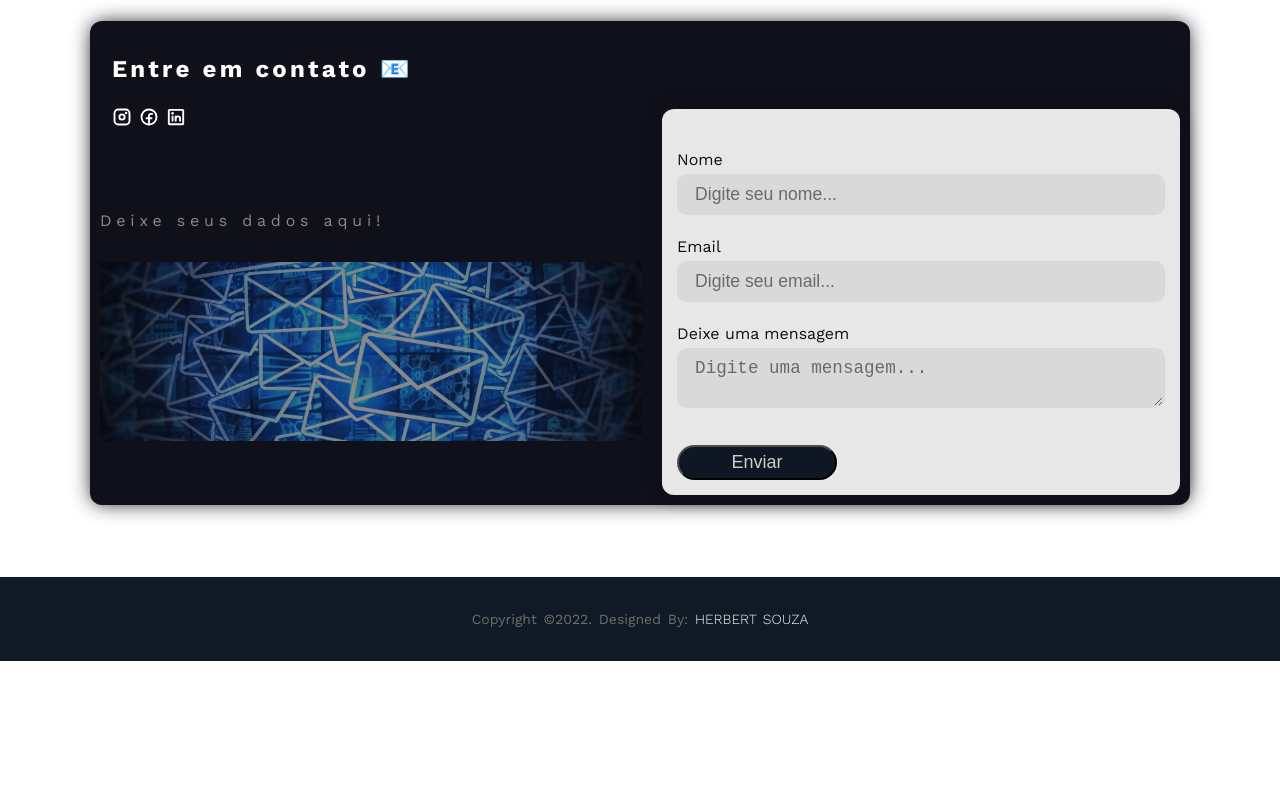
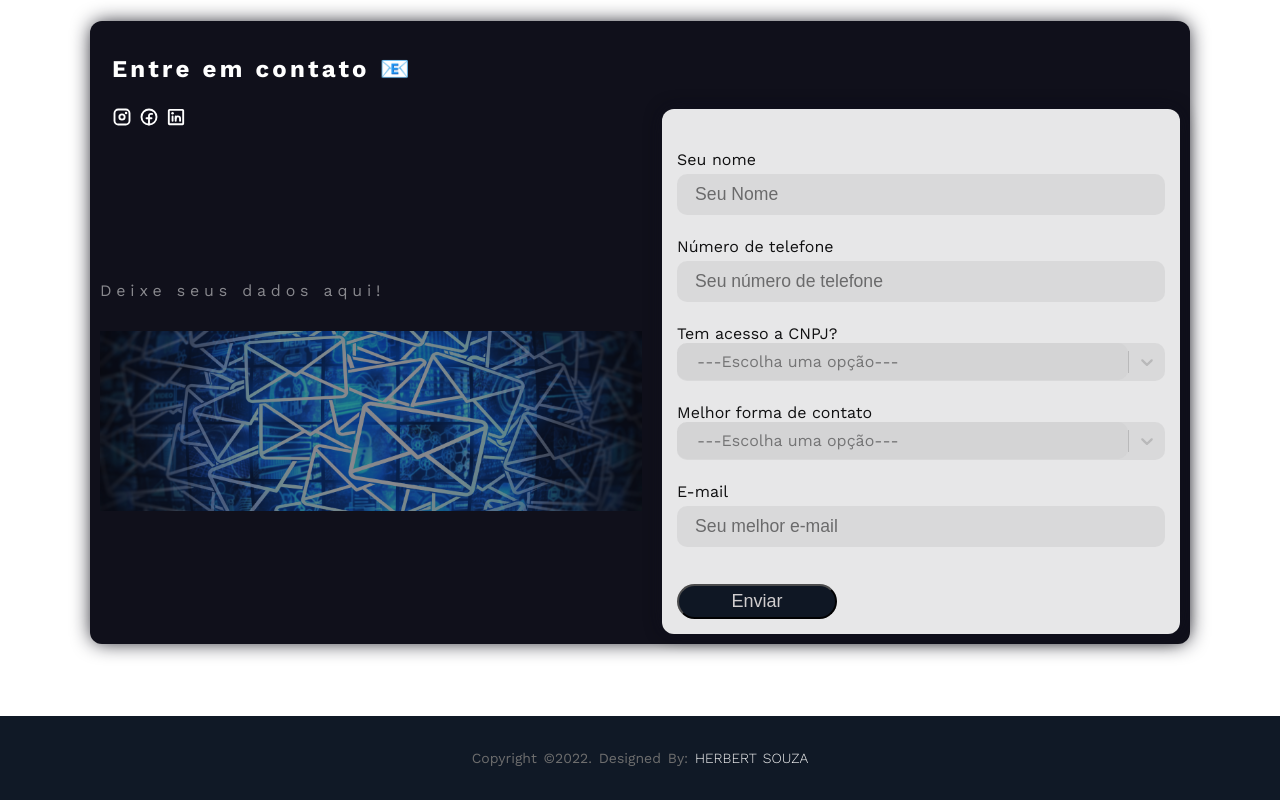
Before and after one commit to herbertcarnaubadesouza/LadingPageDiogo, a Next.js app: page / in a window 1280 px wide. Shown: the part 3760-4560 px from the top of the page. Before the commit the page ends 4421 px from the top, so only its background shows below. Built offline with nearby package versions, Linux system fonts and the light colour scheme.

Commit message:
select component

```diff
--- /dev/null
+++ b/components/Form/data.ts
@@ -0,0 +1,119 @@
+export interface ColourOption {
+    readonly value: string;
+    readonly label: string;
+}
+
+export interface ContactOption {
+    readonly value: string;
+    readonly label: string;
+}
+
+export const colourOptions: readonly ColourOption[] = [
+    { value: 'sim', label: 'Sim' },
+    { value: 'nao', label: 'Não', },
+];
+export const contactOptions: readonly ContactOption[] = [
+    { value: 'whatsapp', label: 'Whatsapp' },
+    { value: 'telefone', label: 'Telefone', },
+    { value: 'email', label: 'E-mail', },
+];
+
+export interface FlavourOption {
+    readonly value: string;
+    readonly label: string;
+    readonly rating: string;
+}
+
+
+export interface StateOption {
+    readonly value: string;
+    readonly label: string;
+}
+
+export const stateOptions: readonly StateOption[] = [
+    { value: 'AL', label: 'Alabama' },
+    { value: 'AK', label: 'Alaska' },
+    { value: 'AS', label: 'American Samoa' },
+    { value: 'AZ', label: 'Arizona' },
+    { value: 'AR', label: 'Arkansas' },
+    { value: 'CA', label: 'California' },
+    { value: 'CO', label: 'Colorado' },
+    { value: 'CT', label: 'Connecticut' },
+    { value: 'DE', label: 'Delaware' },
+    { value: 'DC', label: 'District Of Columbia' },
+    { value: 'FM', label: 'Federated States Of Micronesia' },
+    { value: 'FL', label: 'Florida' },
+    { value: 'GA', label: 'Georgia' },
+    { value: 'GU', label: 'Guam' },
+    { value: 'HI', label: 'Hawaii' },
+    { value: 'ID', label: 'Idaho' },
+    { value: 'IL', label: 'Illinois' },
+    { value: 'IN', label: 'Indiana' },
+    { value: 'IA', label: 'Iowa' },
+    { value: 'KS', label: 'Kansas' },
+    { value: 'KY', label: 'Kentucky' },
+    { value: 'LA', label: 'Louisiana' },
+    { value: 'ME', label: 'Maine' },
+    { value: 'MH', label: 'Marshall Islands' },
+    { value: 'MD', label: 'Maryland' },
+    { value: 'MA', label: 'Massachusetts' },
+    { value: 'MI', label: 'Michigan' },
+    { value: 'MN', label: 'Minnesota' },
+    { value: 'MS', label: 'Mississippi' },
+    { value: 'MO', label: 'Missouri' },
+    { value: 'MT', label: 'Montana' },
+    { value: 'NE', label: 'Nebraska' },
+    { value: 'NV', label: 'Nevada' },
+    { value: 'NH', label: 'New Hampshire' },
+    { value: 'NJ', label: 'New Jersey' },
+    { value: 'NM', label: 'New Mexico' },
+    { value: 'NY', label: 'New York' },
+    { value: 'NC', label: 'North Carolina' },
+    { value: 'ND', label: 'North Dakota' },
+    { value: 'MP', label: 'Northern Mariana Islands' },
+    { value: 'OH', label: 'Ohio' },
+    { value: 'OK', label: 'Oklahoma' },
+    { value: 'OR', label: 'Oregon' },
+    { value: 'PW', label: 'Palau' },
+    { value: 'PA', label: 'Pennsylvania' },
+    { value: 'PR', label: 'Puerto Rico' },
+    { value: 'RI', label: 'Rhode Island' },
+    { value: 'SC', label: 'South Carolina' },
+    { value: 'SD', label: 'South Dakota' },
+    { value: 'TN', label: 'Tennessee' },
+    { value: 'TX', label: 'Texas' },
+    { value: 'UT', label: 'Utah' },
+    { value: 'VT', label: 'Vermont' },
+    { value: 'VI', label: 'Virgin Islands' },
+    { value: 'VA', label: 'Virginia' },
+    { value: 'WA', label: 'Washington' },
+    { value: 'WV', label: 'West Virginia' },
+    { value: 'WI', label: 'Wisconsin' },
+    { value: 'WY', label: 'Wyoming' },
+];
+
+export const optionLength = [
+    { value: 1, label: 'general' },
+    {
+        value: 2,
+        label:
+            'Evil is the moment when I lack the strength to be true to the Good that compels me.',
+    },
+    {
+        value: 3,
+        label:
+            "It is now an easy matter to spell out the ethic of a truth: 'Do all that you can to persevere in that which exceeds your perseverance. Persevere in the interruption. Seize in your being that which has seized and broken you.",
+    },
+];
+
+export interface GroupedOption {
+    readonly label: string;
+    readonly options: readonly ColourOption[] | readonly FlavourOption[];
+}
+
+// export const groupedOptions: readonly GroupedOption[] = [
+//     {
+//         label: '',
+//         options: colourOptions,
+//     }
+// ];
--- a/components/Form/index.tsx
+++ b/components/Form/index.tsx
@@ -1,9 +1,50 @@
 import { FacebookLogo, InstagramLogo, LinkedinLogo } from 'phosphor-react'
+
 import { useState } from 'react'
+import Select from 'react-select'
 import Typical from 'react-typical'
+import { colourOptions, contactOptions } from './data'
 import styles from './styles.module.scss'
 
 export function Form() {
+  const customStyles = {
+    valueContainer: (provided: any, state: any) => ({
+      ...provided,
+      // textOverflow: 'ellipsis',
+      border: '2px solid rgba(0, 0, 0, 0)',
+      backgroundColor: 'rgba(230, 230, 230, 0.6)',
+      borderRadius: '10px',
+      paddingBlock: '0.2rem',
+      paddingInline: '1rem',
+      boxShadow: 'none',
+      outline: state.isFocused ? 'purple solid 2px' : 'none',
+      outlineOffset: '1px',
+      color: state.isSelected ? 'white' : '#101926',
+      overflow: 'hidden',
+    }),
+    control: (provided: any, state: any) => ({
+      ...provided,
+      border: 'none',
+      boxShadow: 'none',
+      // color: state.isSelected ? 'white' : 'white',
+      borderRadius: '10px',
+      backgroundColor: 'rgba(230, 230, 230, 0.6)',
+      outline: state.isFocused ? ' solid 2px' : 'none',
+    }),
+    option: (provided: any, state: any) => ({
+      ...provided,
+      color: state.isFocused ? 'white' : '#101926',
+      backgroundColor: state.isSelected
+        ? '#101926'
+        : state.isFocused
+        ? '#101926'
+        : 'transparent',
+      ':active': {
+        filter: 'brightness(0.8)',
+      },
+    }),
+  }
+
   const [bool, setBool] = useState(false)
   return (
     <section className={styles.container}>
@@ -35,21 +76,36 @@ export function Form() {
           </div>
           <form /*onSubmit={}*/>
             <p></p>
-            <label htmlFor="name">Nome</label>
+            <label htmlFor="name">Seu nome</label>
             <input
               type="text"
-              /*onChange={handleName}*/ placeholder="Digite seu nome..."
+              /*onChange={handleName}*/ placeholder="Seu Nome"
             />
-
-            <label htmlFor="email">Email</label>
+            <label htmlFor="name">Número de telefone</label>
             <input
-              type="email"
-              /*onChange={handleEmail}*/ placeholder="Digite seu email..."
+              type="text"
+              /*onChange={handleName}*/ placeholder="Seu número de telefone"
             />
-
-            <label htmlFor="message">Deixe uma mensagem</label>
-            <textarea
-              /*onChange={handleMessage}*/ placeholder="Digite uma mensagem..."
+            <div className={styles.selectContainer}>
+              <label htmlFor="CNPJ">Tem acesso a CNPJ?</label>
+              <Select
+                placeholder="---Escolha uma opção---"
+                options={colourOptions}
+                styles={customStyles}
+              />
+            </div>
+            <div className={styles.selectContainer}>
+              <label htmlFor="CNPJ">Melhor forma de contato</label>
+              <Select
+                placeholder="---Escolha uma opção---"
+                options={contactOptions}
+                styles={customStyles}
+              />
+            </div>
+            <label htmlFor="name">E-mail</label>
+            <input
+              type="text"
+              /*onChange={handleName}*/ placeholder="Seu melhor e-mail"
             />
 
             <div className={styles.sendBtn}>
--- a/components/Form/styles.module.scss
+++ b/components/Form/styles.module.scss
@@ -123,6 +123,10 @@
   margin: 0 auto;
 }
 
+.selectContainer {
+  margin-bottom: 22px;
+}
+
 .backForm .imgBack {
   width: 100%;
   margin-bottom: 20px;
--- a/package.json
+++ b/package.json
@@ -14,6 +14,7 @@
     "phosphor-react": "^1.4.1",
     "react": "18.2.0",
     "react-dom": "18.2.0",
+    "react-select": "^5.5.4",
     "react-typical": "^0.1.3",
     "sass": "^1.55.0",
     "swiper": "^8.4.4"
```
Also changed, not shown: 1 other file (tests, documents, lock files or other folders).
